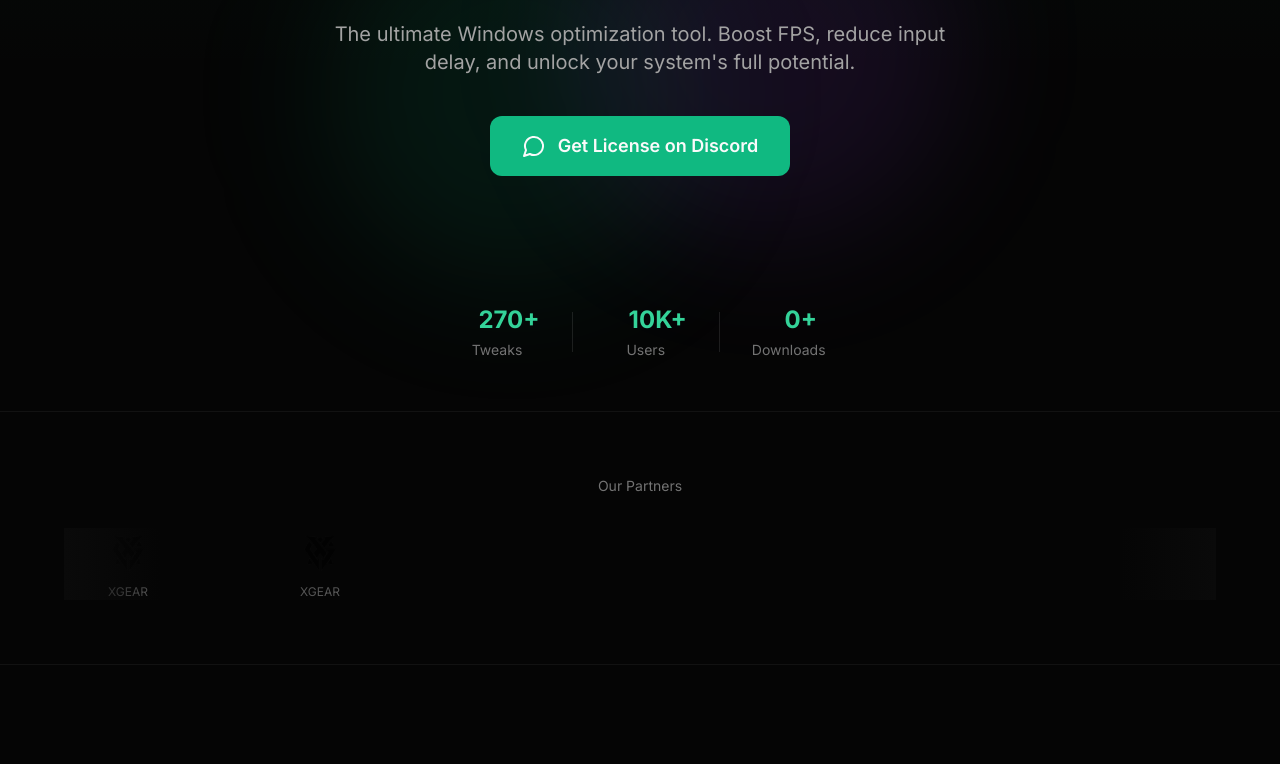
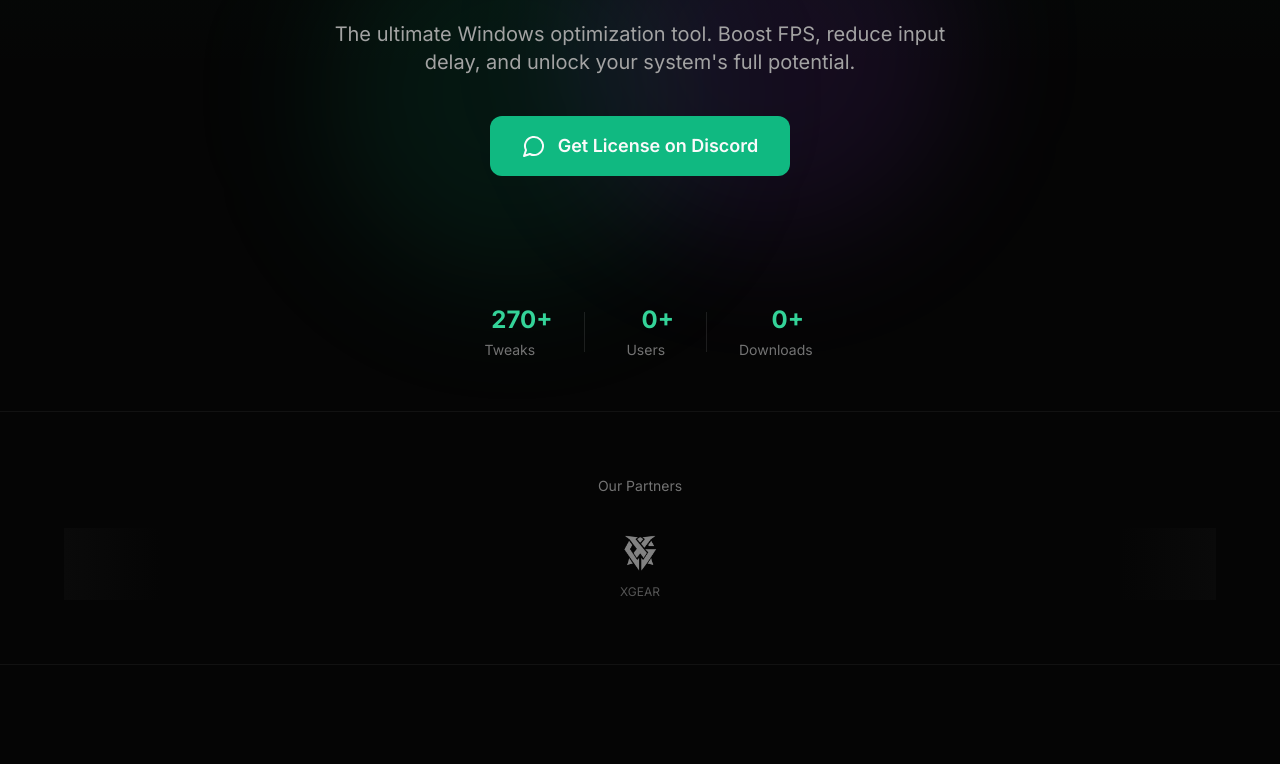
Before and after one commit to Shoczy/dashy-tweaks-website, a React (Vite) app: page / in a window 1280 px wide. Shown: the part 365-1129 px from the top of the page. Built offline with nearby package versions, Linux system fonts and the light colour scheme; no server answers; the database is empty.

Commit message:
fix: real user count from HWID, partner logo white, no duplicate

```diff
--- a/src/components/PartnerSlider.tsx
+++ b/src/components/PartnerSlider.tsx
@@ -42,11 +42,11 @@ export default function PartnerSlider() {
 
                     <div
                         ref={scrollRef}
-                        className="flex gap-16 overflow-hidden whitespace-nowrap"
+                        className="flex gap-16 overflow-hidden whitespace-nowrap justify-center"
                         style={{ scrollBehavior: 'auto' }}
                     >
-                        {/* Double the items for seamless loop */}
-                        {[...partners, ...partners].map((partner, i) => (
+                        {/* Show partners - duplicate only if more than 2 for seamless loop */}
+                        {(partners.length > 2 ? [...partners, ...partners] : partners).map((partner, i) => (
                             <div
                                 key={i}
                                 className="flex-shrink-0 flex flex-col items-center justify-center w-32 grayscale opacity-50 hover:grayscale-0 hover:opacity-100 transition-all duration-300"
@@ -55,7 +55,7 @@ export default function PartnerSlider() {
                                     <img
                                         src={partner.logo}
                                         alt={partner.name}
-                                        className="max-h-full max-w-full object-contain filter invert"
+                                        className="max-h-full max-w-full object-contain"
                                     />
                                 </div>
                                 <p className="text-xs text-neutral-400 mt-2 whitespace-nowrap">{partner.name}</p>
--- a/src/components/StatsCounter.tsx
+++ b/src/components/StatsCounter.tsx
@@ -9,7 +9,7 @@ interface Stats {
 }
 
 export default function StatsCounter() {
-    const [stats, setStats] = useState<Stats>({ users: 10000, downloads: 0, tweaks: 270 })
+    const [stats, setStats] = useState<Stats>({ users: 0, downloads: 0, tweaks: 270 })
     const [displayStats, setDisplayStats] = useState<Stats>({ users: 0, downloads: 0, tweaks: 0 })
     const [hasAnimated, setHasAnimated] = useState(false)
 
@@ -17,12 +17,11 @@ export default function StatsCounter() {
     useEffect(() => {
         const fetchStats = async () => {
             try {
-                // Get active user count
-                const { count: userCount } = await supabase
+                // Get unique HWID count (real users who activated the app)
+                const { count: hwidCount } = await supabase
                     .from('licenses')
                     .select('*', { count: 'exact', head: true })
-                    .eq('is_active', true)
-                    .not('user_id', 'is', null)
+                    .not('hwid', 'is', null)
 
                 // Get download count
                 const { count: downloadCount } = await supabase
@@ -30,7 +29,7 @@ export default function StatsCounter() {
                     .select('*', { count: 'exact', head: true })
 
                 setStats({
-                    users: Math.max(10000, (userCount || 0) + 10000), // Base 10k + real users
+                    users: hwidCount || 0,
                     downloads: downloadCount || 0,
                     tweaks: 270
                 })
```
